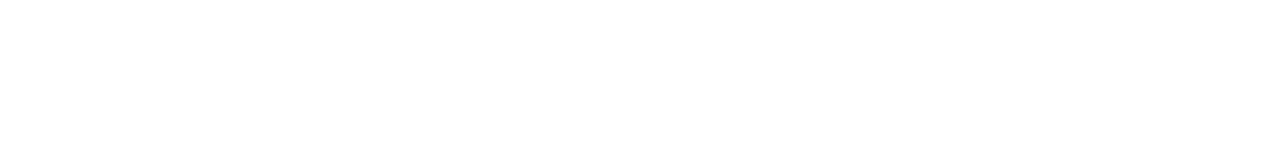
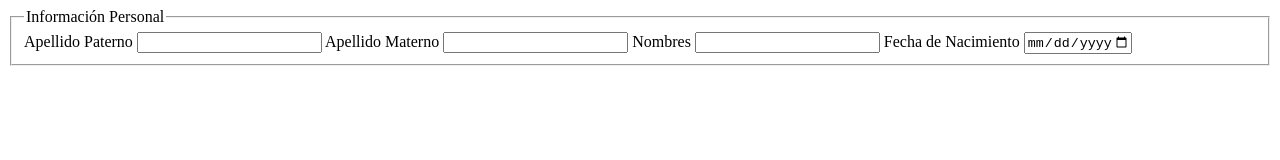
Before and after one commit to pmamanimac/IDWeb, a plain HTML site: page Lab02/index.html in a window 1280 px wide. Drawn offline with Linux system fonts and the light colour scheme.

Commit message:
Lab02: Crea bloque informacion personal

```diff
--- a/Lab02/index.html
+++ b/Lab02/index.html
@@ -6,5 +6,19 @@
     <title>Módulo de Registro para el Sistema de Gestión Académica</title>
     <link rel="stylesheet" href="css/estilos.css" />
   </head>
-  <body></body>
+  <body>
+    <form action="/procesar" method="POST" class="form-container">
+      <fieldset>
+        <legend>Información Personal</legend>
+        <label for="fathername">Apellido Paterno</label>
+        <input type="text" id="fathername" name="fathername" />
+        <label for="mothername">Apellido Materno</label>
+        <input type="text" id="mothername" name="mothername" />
+        <label for="firstname">Nombres</label>
+        <input type="text" id="firstname" name="firstname" />
+        <label for="birthdate">Fecha de Nacimiento</label>
+        <input type="date" id="birthdate" name="birthdate" max="2016-12-31" min="1850-01-01"/>
+      </fieldset>
+    </form>
+  </body>
 </html>
```
